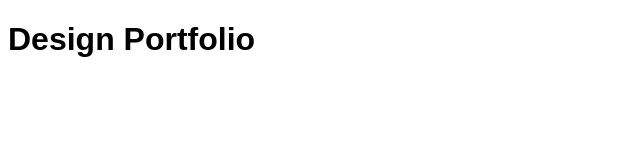
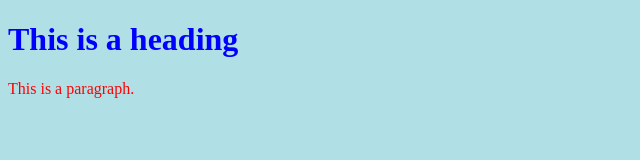
Before and after one commit to Byeongjun-design/byeongjun-design.github.io, a plain HTML site: page index.html in a window 1280 px wide. Shown: the whole page, without its empty margins (0-640 px from the left). Drawn offline with Linux system fonts and the light colour scheme.

Commit message:
Update index.html

```diff
--- a/index.html
+++ b/index.html
@@ -1,9 +1,16 @@
 <!DOCTYPE html>
 <html>
 <head>
-   <link rel="stylesheet" href="styles.css">
+<style>
+body {background-color: powderblue;}
+h1   {color: blue;}
+p    {color: red;}
+</style>
 </head>
 <body>
-   <h1>Design Portfolio</h1>
+
+<h1>This is a heading</h1>
+<p>This is a paragraph.</p>
+
 </body>
 </html>
```
Lines whose indentation alone changed are shown as unchanged.
